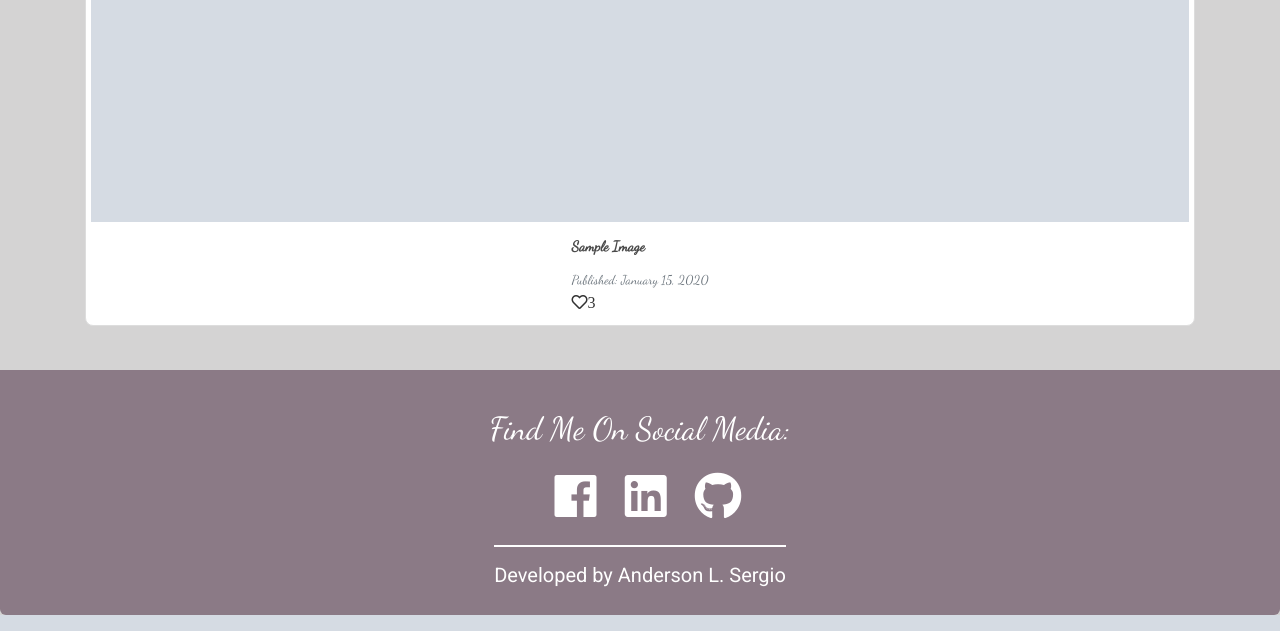
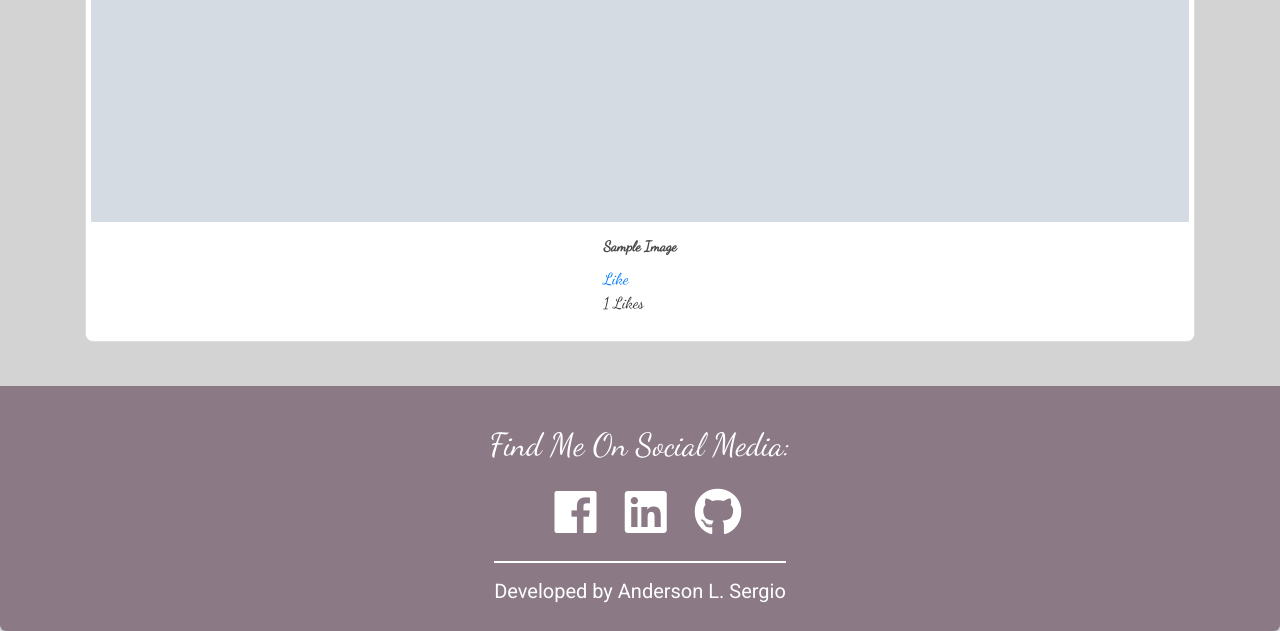
Before and after one commit to anlsergio/weddingbook, a Django app: page /gallery/1/ in a window 1280 px wide. Shown: the part 693-1324 px from the top of the page. Run offline with Django 3.2, Linux system fonts and the light colour scheme; tables that the repository leaves empty hold one stand-in row (values such as "Sample post"); grey boxes marked "Sample" are stand-in pictures; some libraries are stand-ins or nearby versions.

Commit message:
Feat: Like Images

```diff
--- a/gallery/models.py
+++ b/gallery/models.py
@@ -1,4 +1,5 @@
 from django.db import models
+from django.conf import settings
 from django.urls import reverse
 from PIL import Image as Image_PIL
 
@@ -7,12 +8,13 @@ from PIL import Image as Image_PIL
 
 class Image(models.Model):
     title = models.CharField(max_length=100, default='Image Title')
+    user = models.ForeignKey(settings.AUTH_USER_MODEL,
+                             default=1, on_delete=models.CASCADE)
     date_posted = models.DateTimeField(auto_now_add=True)
     image = models.ImageField(upload_to='gallery_imgs')
-    # thumbnail = models.ImageField(upload_to='gallery_imgs', null=True)
-    likes = models.IntegerField(default=0)
+    likes = models.ManyToManyField(
+        settings.AUTH_USER_MODEL, blank=True, related_name='image_likes')
     approved = models.BooleanField(default=False)
-    #liked = models.BooleanField(default=False)
 
     def save(self, *args, **kwargs):
         super().save(*args, **kwargs)
@@ -20,7 +22,7 @@ class Image(models.Model):
         # During the original image saving
         # A copy of it will be saved being transformed to a lower size thumbnail
         #img = Image_PIL.open(self.image.path)
-        #if img.height > 900 or img.width > 900:
+        # if img.height > 900 or img.width > 900:
         #    img = img.thumbnail(900, 900)
         #    img.save(self.image.path)
 
--- a/gallery/templates/gallery/base.html
+++ b/gallery/templates/gallery/base.html
@@ -87,11 +87,7 @@
         </div>
     </footer>
 
-    <script
-        src="https://code.jquery.com/jquery-3.3.1.slim.min.js"
-        integrity="sha384-q8i/X+965DzO0rT7abK41JStQIAqVgRVzpbzo5smXKp4YfRvH+8abtTE1Pi6jizo"
-        crossorigin="anonymous">
-    </script>
+    <script src="https://code.jquery.com/jquery-3.1.0.min.js"></script>
     <script
         src="https://cdnjs.cloudflare.com/ajax/libs/popper.js/1.14.7/umd/popper.min.js"
         integrity="sha384-UO2eT0CpHqdSJQ6hJty5KVphtPhzWj9WO1clHTMGa3JDZwrnQq4sF86dIHNDz0W1"
@@ -102,5 +98,49 @@
         integrity="sha384-JjSmVgyd0p3pXB1rRibZUAYoIIy6OrQ6VrjIEaFf/nJGzIxFDsf4x0xIM+B07jRM"
         crossorigin="anonymous">
     </script>
+
+    <script>
+        $(document).ready(function(){
+            function updateText(btn, newCount, verb){
+            btn.text(verb)
+            $(".likes").text(newCount + " Likes")
+        }
+         $(".like-btn").click(function(e){
+           e.preventDefault()
+           var this_ = $(this)
+           var likeUrl = this_.attr("data-href")
+        //    var likeCount = parseInt(this_.attr("data-likes")) | 0
+        //    var addLike = likeCount + 1
+        //    var removeLike = likeCount - 1
+           if (likeUrl){
+              $.ajax({
+               url: likeUrl,
+               method: "GET",
+               data: {},
+               success: function(data){
+                 console.log(data)
+                 var newLikes;
+                 if (data.liked){
+                     updateText(this_, data.likescount, "Unlike")
+                 } else {
+                     updateText(this_, data.likescount, "Like")
+                     // remove one like
+                 }
+               }, error: function(error){
+                 console.log(error)
+                 console.log("error")
+               }
+             })
+           }
+
+         })
+     })
+    </script>
+
+       <script>
+       $(document).ready(function(){
+         {% block jquery %}{% endblock %}
+       })
+       </script>
 </body>
 </html>
--- a/gallery/templates/gallery/image_detail.html
+++ b/gallery/templates/gallery/image_detail.html
@@ -1,15 +1,21 @@
-{% extends "gallery/base.html" %}
+{% extends "gallery/base.html" %} {% block content %}
 
-{% block content %}
 <div class="col-md-12">
   <div class="container content-section">
     <div class="row d-flex justify-content-center">
-            <img alt="Image" src="{{ object.image.url }}" class="card-img-top">
+      <img alt="Image" src="{{ object.image.url }}" class="card-img-top" />
       <div class="card-block bottom-align">
-                <h5 class="card-title mt-3">{{ object.title|title }}</h5>
-                <small class="text-muted">Published: {{ object.date_posted|date:"F d, Y" }}</small>
+        <h5 class="card-title mt-3">{{ object.title | title }}</h5>
         <div class="article ml-auto">
-                    <i class="far fa-heart">3</i>
+            <a class="like-btn"
+                data-href="{% url 'api_image_like' object.id %}"
+                href="{% url 'image_like' object.id %}"
+                data-likes="{{ object.likes.count }}">
+                {% if user in object.likes.all %} Unlike {% else %} Like {% endif %}
+            </a>
+            <p class="likes">
+              {{ object.likes.count }} Likes
+            </p>
         </div>
       </div>
     </div>
--- a/gallery/urls.py
+++ b/gallery/urls.py
@@ -1,11 +1,13 @@
 from django.urls import path
 
-from gallery.views import ImageListView, ImageCreateView, ImageDetailView
+from gallery.views import ImageListView, ImageCreateView, ImageDetailView, ImageLikeRedirect, ImageLikeAPIToggle
 
 from . import views
 
 urlpatterns = [
     path('', ImageListView.as_view(), name='gallery-home'),
     path('gallery/<int:pk>/', ImageDetailView.as_view(), name='image_detail'),
+    path('gallery/<int:pk>/like/', ImageLikeRedirect.as_view(), name='image_like'),
+    path('gallery/api/<int:pk>/like/', ImageLikeAPIToggle.as_view(), name='api_image_like'),
     path('gallery/new/', ImageCreateView.as_view(), name='image_create'),
 ]
--- a/gallery/views.py
+++ b/gallery/views.py
@@ -1,15 +1,22 @@
-from django.shortcuts import render
-from django.views.generic import CreateView, DetailView, ListView
+from django.contrib.auth.models import User
+from django.shortcuts import render, get_object_or_404
+from django.views.generic import CreateView, DetailView, ListView, RedirectView
 
 from gallery.models import Image
 
+from rest_framework.views import APIView
+from rest_framework.response import Response
+from rest_framework import authentication, permissions
+
 # Create your views here.
+
 
 def home(request):
     context: {
         'images': Image.objects.all()
     }
     return render(request, 'gallery/home.html', context)
+
 
 class ImageListView(ListView):
     model = Image
@@ -18,8 +25,10 @@ class ImageListView(ListView):
     ordering = ['-date_posted']
     paginate_by = '6'
 
+
 class ImageDetailView(DetailView):
     model = Image
+
 
 class ImageCreateView(CreateView):
     model = Image
@@ -27,3 +36,59 @@ class ImageCreateView(CreateView):
         'title',
         'image'
     ]
+
+
+class ImageLikeRedirect(RedirectView):
+    permanent = False
+    query_string = True
+    pattern_name = 'image_detail'
+
+    def get_redirect_url(self, *args, **kwargs):
+        image_obj = get_object_or_404(Image, pk=kwargs['pk'])
+
+        user = self.request.user
+
+        if user.is_authenticated:
+            if user in image_obj.likes.all():
+                image_obj.likes.remove(user)
+            else:
+                image_obj.likes.add(user)
+
+        return image_obj.get_absolute_url()
+
+
+
+class ImageLikeAPIToggle(APIView):
+    """
+    View to list all users in the system.
+
+    * Requires token authentication.
+    * Only admin users are able to access this view.
+    """
+    authentication_classes = (authentication.SessionAuthentication,)
+    permission_classes = (permissions.IsAuthenticated,)
+
+    def get(self, request, format=None, *args, **kwargs):
+        image_obj = get_object_or_404(Image, pk=kwargs['pk'])
+        user = self.request.user
+        updated = False
+        liked = False
+
+        if user.is_authenticated:
+            if user in image_obj.likes.all():
+                liked = False
+                image_obj.likes.remove(user)
+            else:
+                liked = True
+                image_obj.likes.add(user)
+            updated = True
+
+        counts=image_obj.likes.count()
+
+        data = {
+            "updated": updated,
+            "liked": liked,
+            "likescount": counts
+        }
+
+        return Response(data)
--- a/weddingbook/settings.py
+++ b/weddingbook/settings.py
@@ -42,6 +42,7 @@ INSTALLED_APPS = [
     'crispy_forms',
     'storages',
     'django_cleanup.apps.CleanupConfig',
+    'rest_framework',
 ]
 
 MIDDLEWARE = [
```
Also changed, not shown: gallery/migrations/0004_auto_20190425_0820.py (added). Lines whose indentation alone changed are shown as unchanged.
